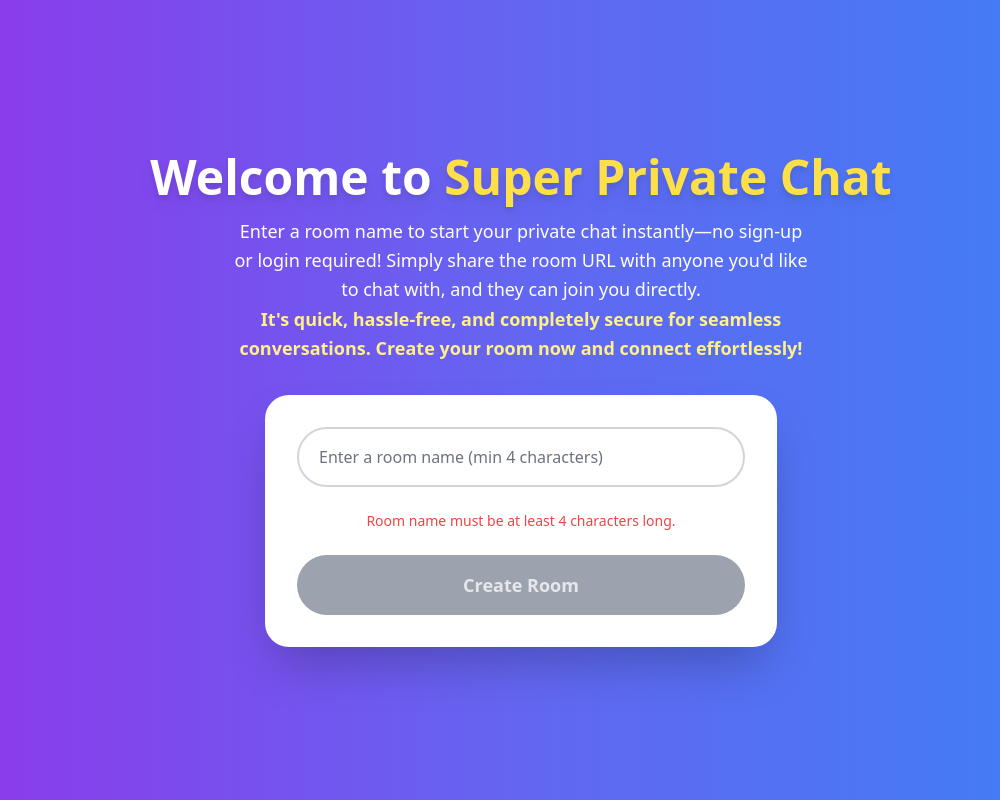
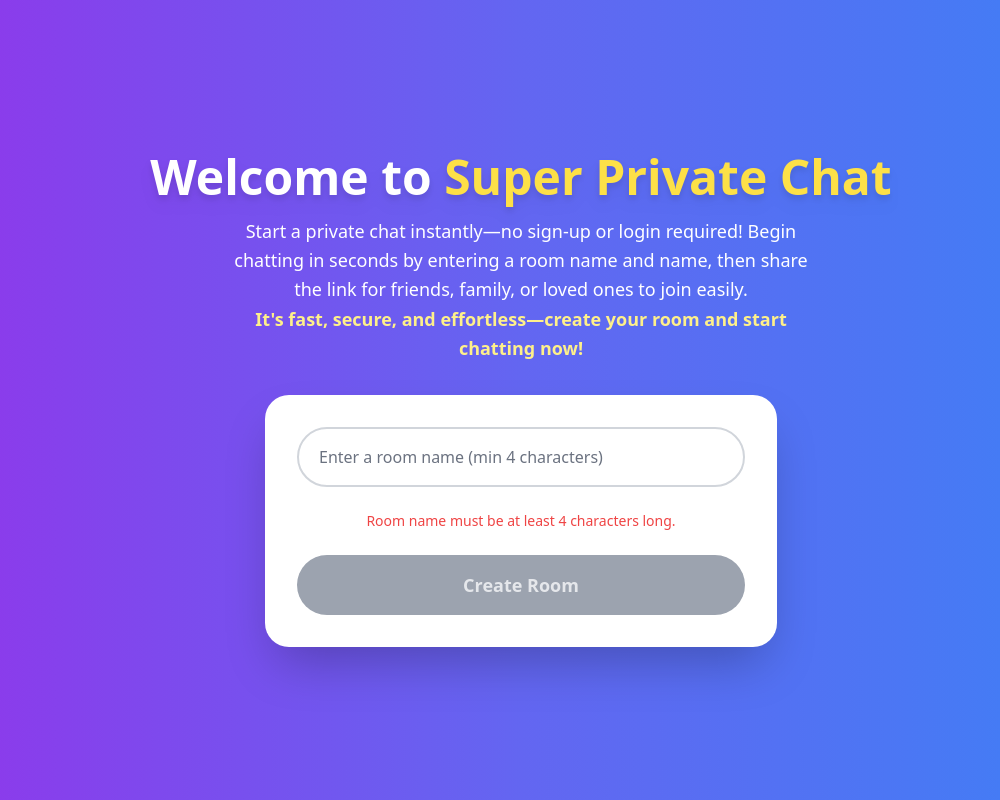
Before and after one commit to mankarshubham81/super-chat, a Next.js app: page / in a window 1280 px wide. Shown: the whole page, without its empty margins (119-1119 px from the left). Built offline with nearby package versions, Linux system fonts and the light colour scheme.

Commit message:
refind user/wesite guide

```diff
--- a/src/app/page.tsx
+++ b/src/app/page.tsx
@@ -27,10 +27,10 @@ export default function HomePage() {
           Welcome to <span className="text-yellow-300">Super Private Chat</span>
         </h1>
         <p className="text-lg font-medium max-w-xl mx-auto leading-relaxed">
-          Enter a room name to start your private chat instantly—no sign-up or login required! Simply share the room URL with anyone you&apos;d like to chat with, and they can join you directly.
+          Start a private chat instantly—no sign-up or login required! Begin chatting in seconds by entering a room name and name, then share the link for friends, family, or loved ones to join easily.
           <br />
           <span className="font-bold text-yellow-200">
-            It&apos;s quick, hassle-free, and completely secure for seamless conversations. Create your room now and connect effortlessly!
+            It&apos;s fast, secure, and effortless—create your room and start chatting now!
           </span>
         </p>
       </div>
```
